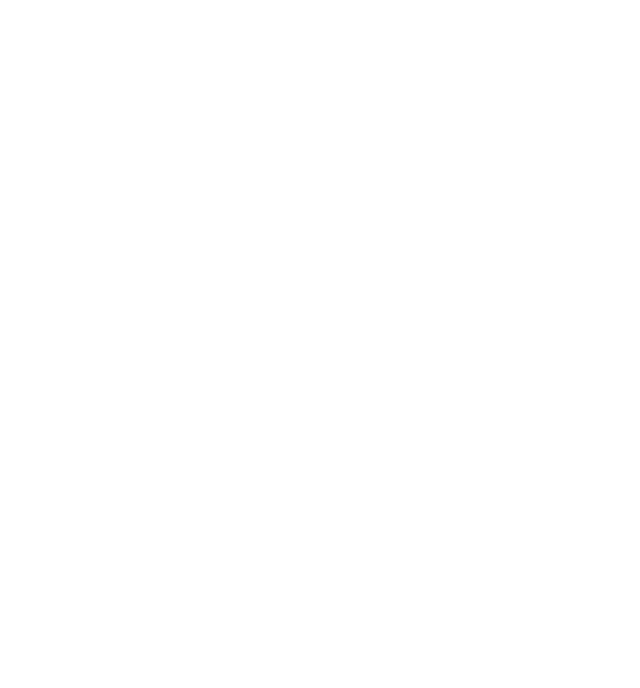
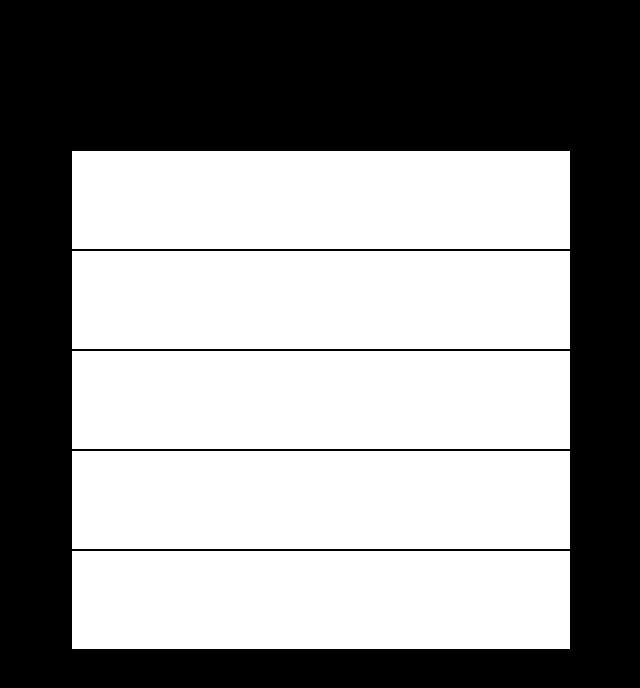
Before and after one commit to MarioMilosevic/Etch-A-Sketch, a website built with Vite: page index.html in a window 1280 px wide. Shown: the whole page, without its empty margins (319-959 px from the left). Built offline with nearby package versions, Linux system fonts and the light colour scheme.

Commit message:
Create layout

```diff
--- a/index.html
+++ b/index.html
@@ -7,7 +7,7 @@
     <title>Etch A Sketch</title>
   </head>
   <body>
-    <div id="app"></div>
+    <div id="app" class="root"></div>
     <script type="module" src="/main.js"></script>
   </body>
 </html>
--- a/main.js
+++ b/main.js
@@ -1,8 +1,18 @@
+"use strict";
 const root = document.querySelector("#app");
-const options = document.createElement("div");
-const main = document.createElement("div");
-function init() {
-  root.appendChild(options);
-  root.appendChild(main);
-}
-init();
+
+const displayGrid = (n) => {
+  for (let i = 0; i < n; i++) {
+    const div = document.createElement("div");
+    root.appendChild(div);
+    fillGrid(div, n);
+  }
+};
+
+const fillGrid = (element, n) => {
+  element.style.gridTemplate = `repeat(${n},1fr) / repeat(${n},1fr)`
+  element.style.backgroundColor = "#fff";
+  element.style.border = '1px solid black'
+};
+
+displayGrid(5);
--- a/style.css
+++ b/style.css
@@ -1,5 +1,18 @@
-.proba{
-  background-color: red;
-  width: 100px;
-  height: 100px;
+*{
+  margin: 0;
+  padding: 0;
+  box-sizing: border-box;
 }
+body {
+  background-color: black;
+  display: flex;
+  justify-content: center;
+  align-items: center;
+  height: 100vh;
+}
+.root{
+  display: grid;
+  background-color: rgb(195, 177, 177);
+  width: 500px;
+  height: 500px;
+}
```
